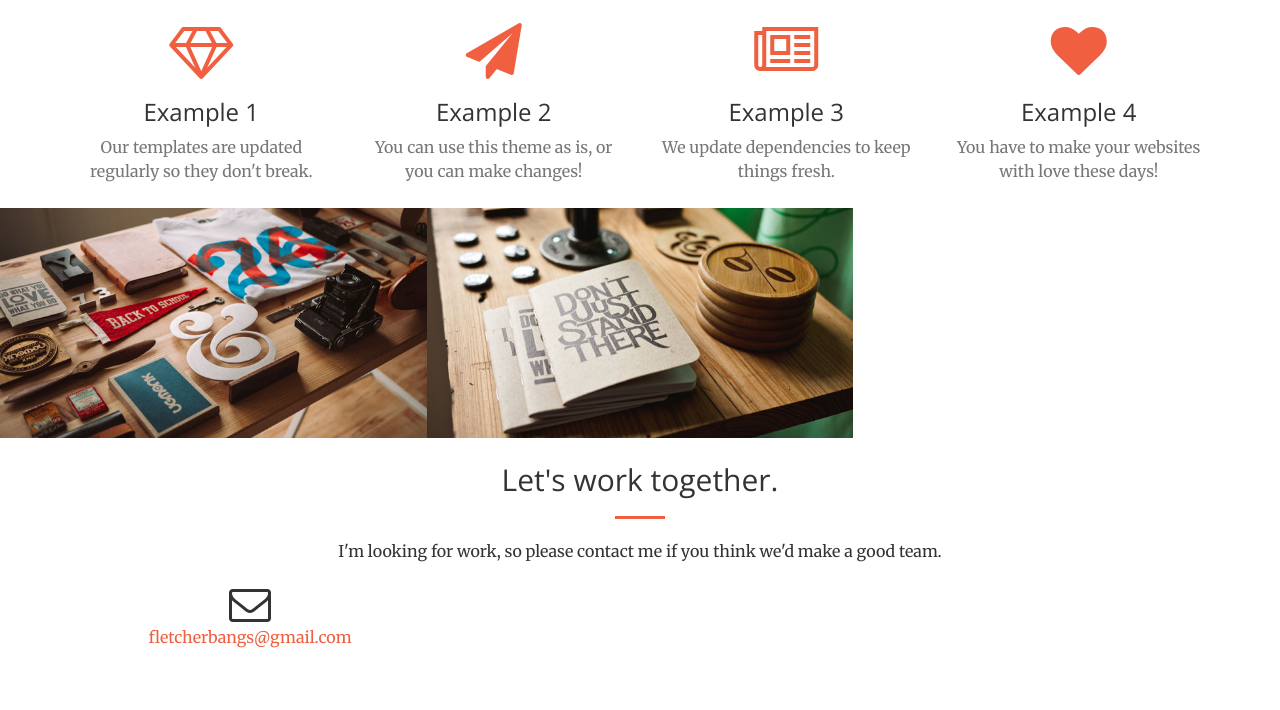
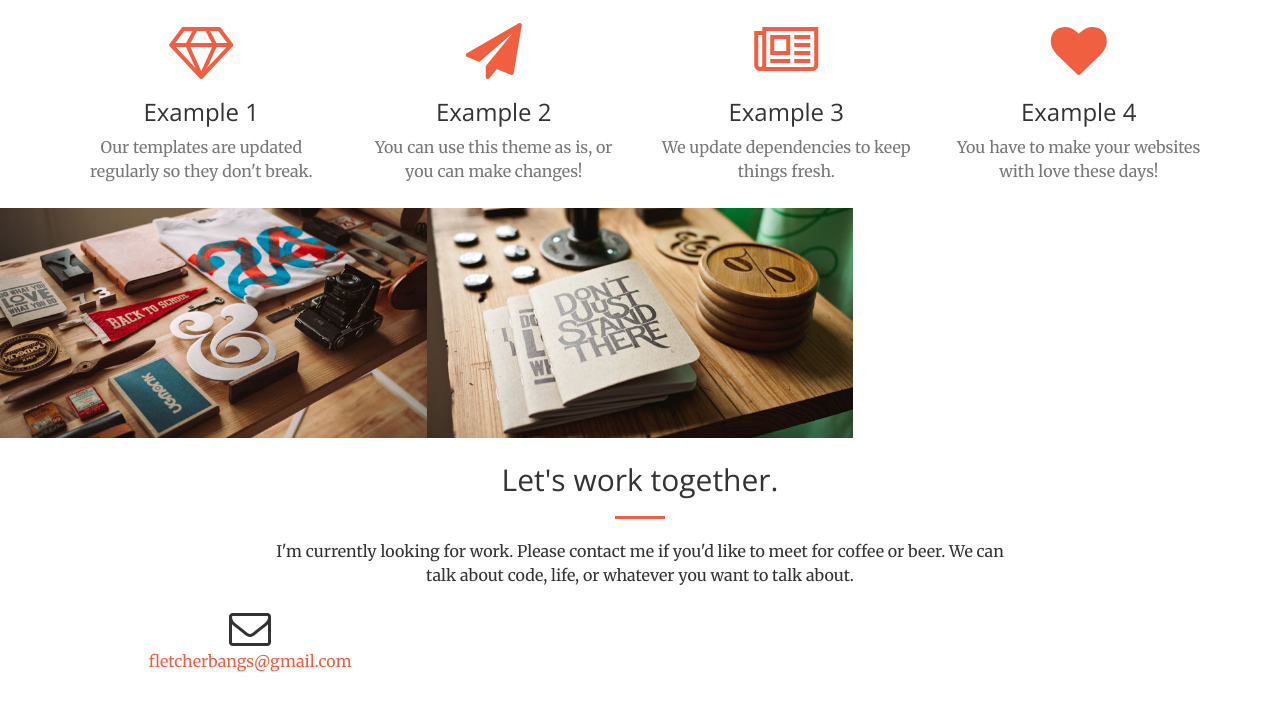
Before and after one commit to flawavi/FletcherBangsWatson, a website: page index.html in a window 1280 px wide. Shown: the part 1885-2595 px from the top of the page. Drawn offline with nearby package versions, Linux system fonts and the light colour scheme.

Commit message:
changed message at bottom of site.

```diff
--- a/index.html
+++ b/index.html
@@ -210,7 +210,7 @@
                 <div class="col-lg-8 col-lg-offset-2 text-center">
                     <h2 class="section-heading">Let's work together.</h2>
                     <hr class="primary">
-                    <p>I'm looking for work, so please contact me if you think we'd make a good team.</p>
+                    <p>I'm currently looking for work. Please contact me if you'd like to meet for coffee or beer. We can talk about code, life, or whatever you want to talk about.</p>
                 </div>
                 <div class="col-lg-4 text-center">
                     <i class="fa fa-envelope-o fa-3x sr-contact"></i>
```
